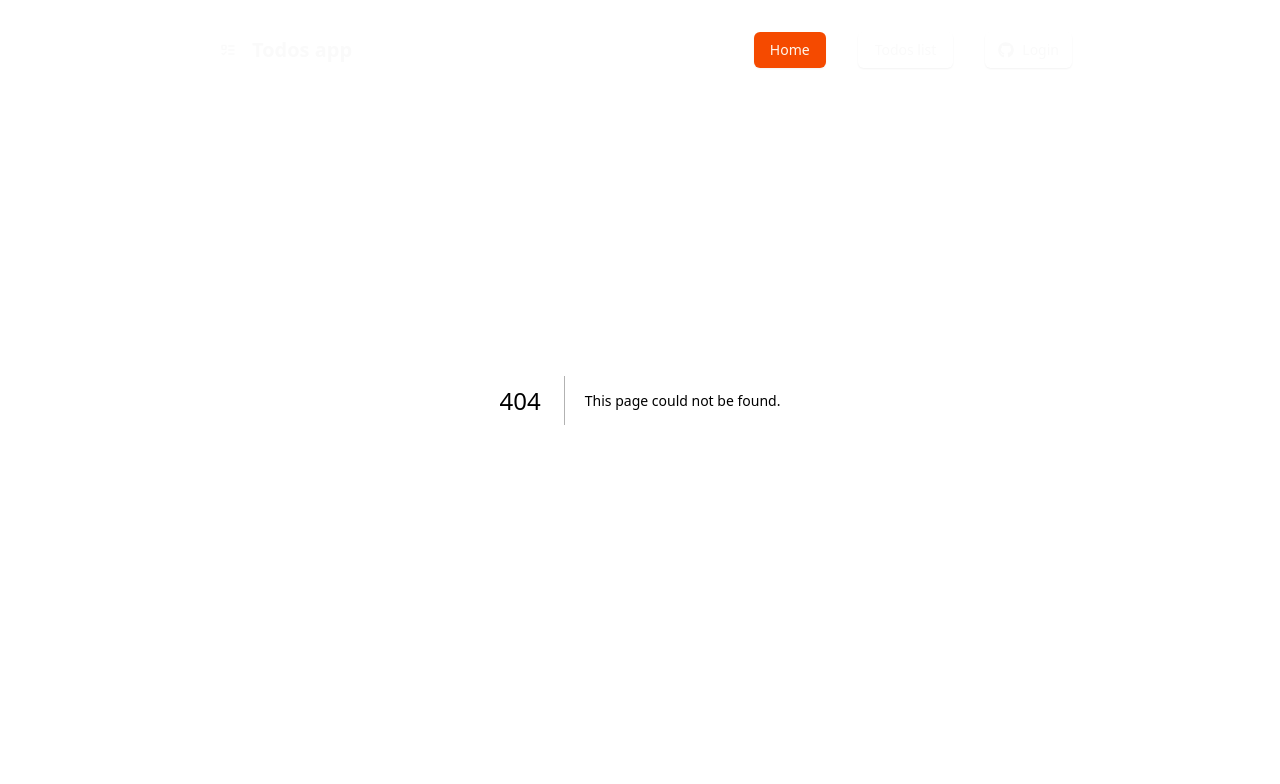
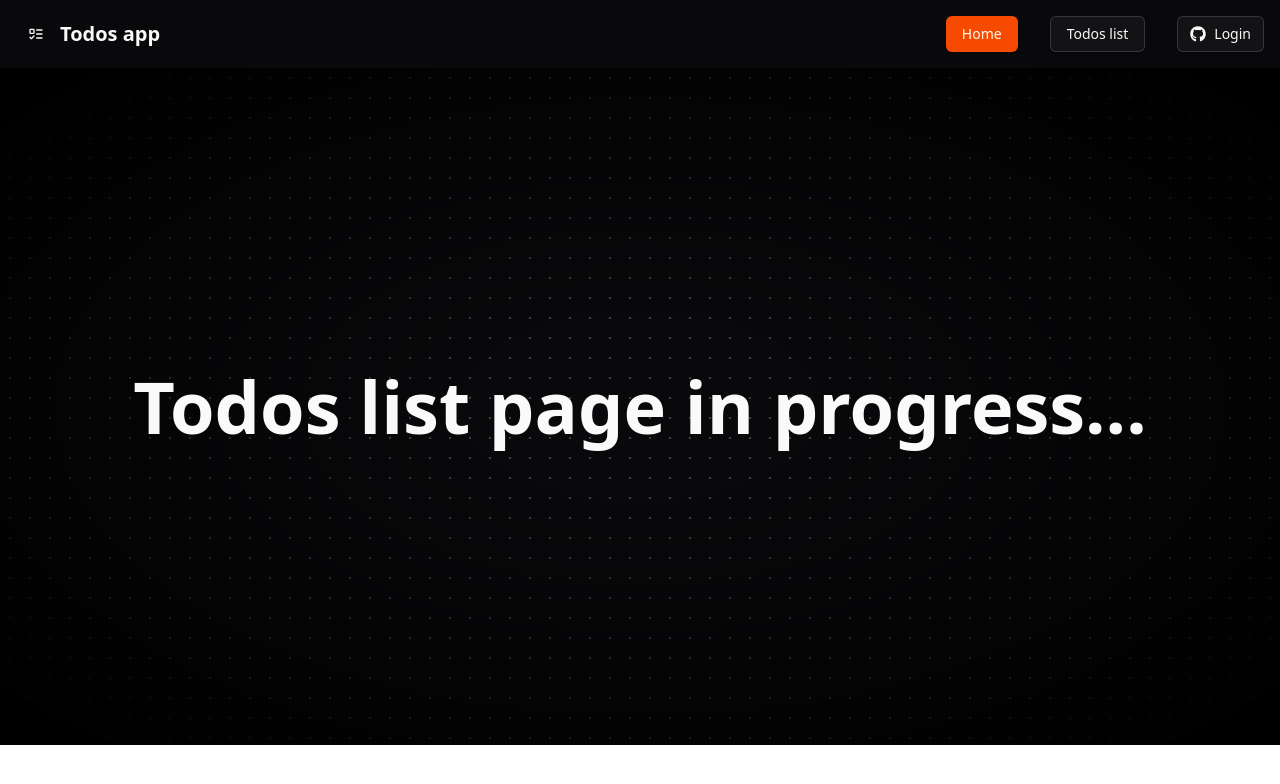
Before and after one commit to crafters-eg/todos-list, a Next.js app: page /todos in a window 1280 px wide. Before the commit this address had no page. Shown: the top 784 px of the page. Built offline with nearby package versions, Linux system fonts and the light colour scheme.

Commit message:
Optimized the navbar.

```diff
--- /dev/null
+++ b/app/todos/page.tsx
@@ -0,0 +1,24 @@
+import React from 'react'
+import { cn } from "@/lib/utils";
+
+const page = () => {
+  return (
+    <div className="relative flex min-h-[42.3rem] w-full items-center justify-center bg-background text-foreground dark">
+      <div
+        className={cn(
+          "absolute inset-0",
+          "[background-size:20px_20px]",
+          "[background-image:radial-gradient(#d4d4d4_1px,transparent_1px)]",
+          "dark:[background-image:radial-gradient(#404040_1px,transparent_1px)]",
+        )}
+      />
+      {/* Radial gradient for the container to give a faded look */}
+      <div className="pointer-events-none absolute inset-0 flex items-center justify-center bg-white [mask-image:radial-gradient(ellipse_at_center,transparent_20%,black)] dark:bg-black"></div>
+      <p className="relative z-20 py-8 text-4xl font-bold  sm:text-7xl">
+        Todos list page in progress...
+      </p>
+    </div>
+  )
+}
+
+export default page
--- a/components/custom/Navbar.tsx
+++ b/components/custom/Navbar.tsx
@@ -1,21 +1,32 @@
+"use client";
+
 import React from 'react'
 import { Button } from '../ui/button';
 import { FaGithub } from "react-icons/fa";
 import { LuListTodo } from "react-icons/lu";
+import Link from 'next/link';
+import { usePathname } from 'next/navigation';
 
 const Navbar = () => {
+    const pathname = usePathname();
+    const isHome = pathname === '/';
+
     return (
-        <nav className="dark bg-transparent fixed top-4 left-1/2 transform -translate-x-1/2 z-50 w-[90%] max-w-4xl rounded-2xl text-foreground p-4">
+        <nav className={`dark text-foreground z-50 ${isHome ? 'fixed top-4 left-1/2 w-3/4 transform -translate-x-1/2 bg-transparent' : 'realtive top-0 bg-background shadow-md'} p-4`}>
             <div className='container mx-auto flex justify-between items-center'>
                 <Button variant={'ghost'} className='text-xl font-bold'>
                     <LuListTodo className='text-2xl mr-2' /> Todos app
                 </Button>
-                <ul className='flex space-x-4'>
+                <ul className='flex space-x-4 '>
                     <li>
-                        <Button variant='default' className='ml-4'>Home</Button>
+                        <Link href={'/'}>
+                            <Button variant='default' className='ml-4'>Home</Button>
+                        </Link>
                     </li>
                     <li>
-                        <Button variant='outline' className='ml-4'>Todos list</Button>
+                        <Link href={'/todos'}>
+                            <Button variant='outline' className='ml-4'>Todos list</Button>
+                        </Link>
                     </li>
                     <li>
                         <Button variant='outline' className='ml-4'><FaGithub />Login</Button>
```
